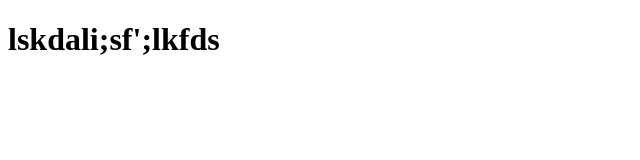
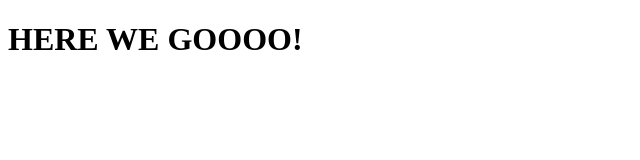
Before and after one commit to KCEliza/KCEliza.github.io, a plain HTML site: page index.html in a window 1280 px wide. Shown: the whole page, without its empty margins (0-640 px from the left). Drawn offline with Linux system fonts and the light colour scheme.

Commit message:
more meaningful code

```diff
--- a/index.html
+++ b/index.html
@@ -1,6 +1,12 @@
 <!DOCTYPE html>
-<html>
-    <head>
-<h1>lskdali;sf';lkfds</h1>
-    </head>
+<html lang="en">
+<head>
+    <meta charset="UTF-8">
+    <meta name="viewport" content="width=device-width, initial-scale=1.0">
+    <meta http-equiv="X-UA-Compatible" content="ie=edge">
+    <title>Document</title>
+</head>
+<body>
+    <h1>HERE WE GOOOO!</h1>
+</body>
 </html>
```
